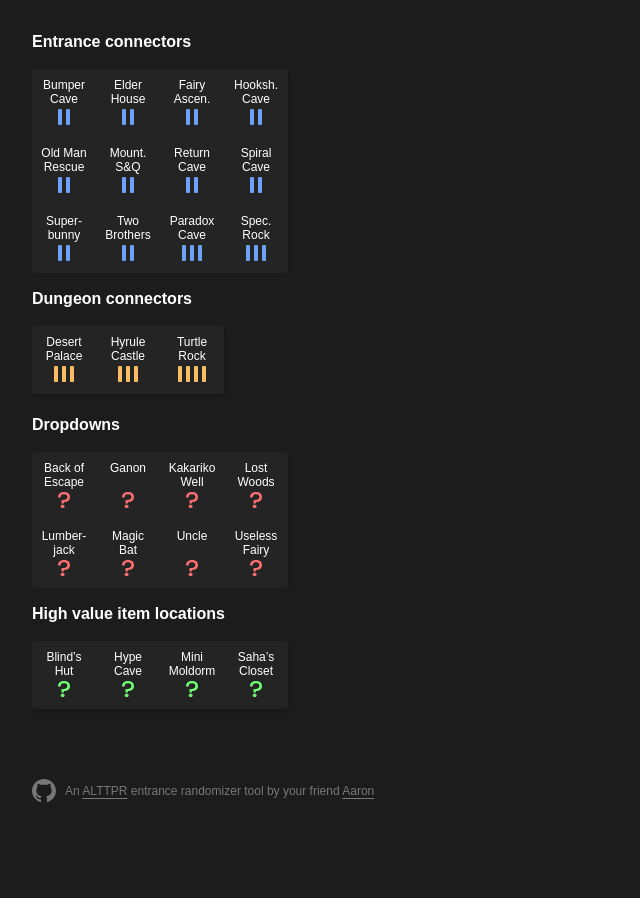
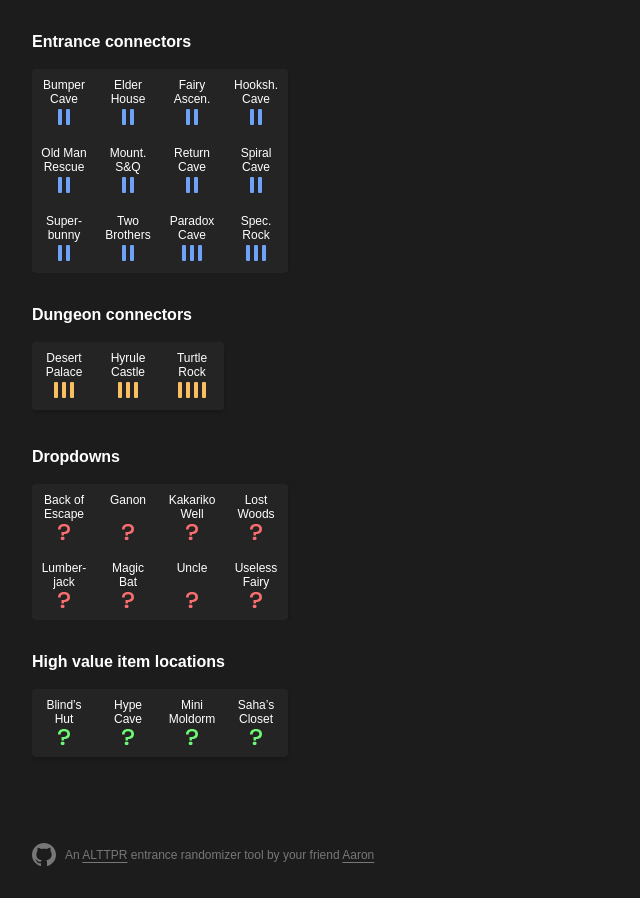
Before and after one commit to aarshap/alttpr-entrance-helper, a React (Create React App) app: page / in a window 1280 px wide. Shown: the whole page, without its empty margins (0-640 px from the left). Before the commit the page ends 834 px from the top, so only its background shows below. Built offline with nearby package versions, Linux system fonts and the light colour scheme; the HTML template or start-up script is replaced by a standard one; a web font is replaced by a local one.

Commit message:
Adjusted category spacing

```diff
--- a/package.json
+++ b/package.json
@@ -10,6 +10,7 @@
     "react": "^17.0.2",
     "react-dom": "^17.0.2",
     "react-scripts": "4.0.3",
+    "styled-components": "^5.3.0",
     "web-vitals": "^1.1.2"
   },
   "scripts": {
@@ -26,6 +27,9 @@
       "react-app/jest"
     ]
   },
+  "resolutions": {
+    "styled-components": "^5"
+  },
   "browserslist": {
     "production": [
       ">0.2%",
--- a/src/App.css
+++ b/src/App.css
@@ -37,10 +37,6 @@
 
 main {
   flex-grow: 1;
-}
-
-.category {
-  margin-bottom: 1.5em;
 }
 
 .category-inner {
--- a/src/App.js
+++ b/src/App.js
@@ -65,7 +65,7 @@
 
                 <main>
 
-                    <Category heading="Entrance connectors">
+                    <Category heading="Entrance connectors" data={connectors}>
                         <div className="button-group connectors">
                             {connectors.map((connector, i) =>
                                 <Connector label={connector.label} count={connector.count} key={i} />
@@ -73,7 +73,7 @@
                         </div>
                     </Category>
 
-                    <Category heading="Dungeon connectors">
+                    <Category heading="Dungeon connectors" data={dungeons}>
                         <div className="button-group dungeons">
                             {dungeons.map((dungeon, i) =>
                                 <Connector label={dungeon.label} count={dungeon.count} key={i} />
@@ -81,7 +81,7 @@
                         </div>
                     </Category>
 
-                    <Category heading="Dropdowns">
+                    <Category heading="Dropdowns" data={dropdowns}>
                         <div className="button-group dropdowns">
                             {dropdowns.map((dropdown, i) =>
                                 <Location type="dropdown" label={dropdown.label} key={i} />
@@ -89,7 +89,7 @@
                         </div>
                     </Category>
 
-                    <Category heading="High value item locations">
+                    <Category heading="High value item locations" data={itemLocations}>
                         <div className="button-group item-locations">
                             {itemLocations.map((location, i) =>
                                 <Location label={location.label} key={i} />
--- a/src/components/Category.js
+++ b/src/components/Category/index.js
@@ -8,8 +8,8 @@
 
     // Motion variants for section
     const sectionVariants = {
-        visible: { "margin-bottom": "1em" },
-        hidden: { "margin-bottom": 0 }
+        visible: { "marginBottom": "2em" },
+        hidden: { "marginBottom": 0 }
     }
 
     // Motion variants for .category-inner
```
Also changed, not shown: src/components/Connector/index.js (renamed from src/components/Connector.js), src/components/Footer/index.js (renamed from src/components/Footer.js), src/components/Location/index.js (renamed from src/components/Location.js), 1 other file (tests, documents, lock files or other folders).
